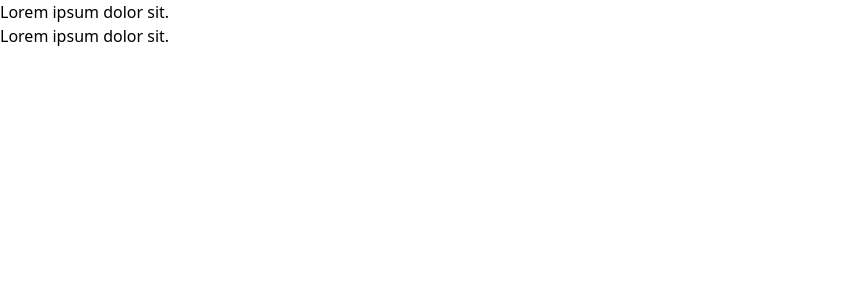
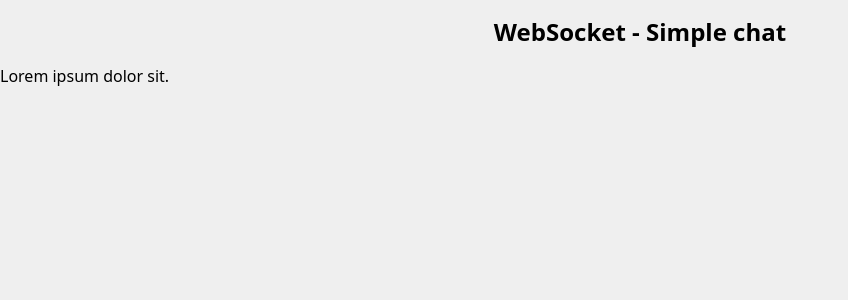
Before and after one commit to cunguyendev/websocket-simple-chat, a React (Vite) app: page / in a window 1280 px wide. Shown: the top 300 px of the page, without its empty margins (0-848 px from the left). Built offline with nearby package versions, Linux system fonts and the light colour scheme.

Commit message:
Update main layout

```diff
--- a/package.json
+++ b/package.json
@@ -10,9 +10,10 @@
     "preview": "vite preview"
   },
   "dependencies": {
+    "@tailwindcss/vite": "^4.1.3",
+    "clsx": "^2.1.1",
     "react": "^19.0.0",
     "react-dom": "^19.0.0",
-    "@tailwindcss/vite": "^4.1.3",
     "tailwindcss": "^4.1.3"
   },
   "devDependencies": {
--- a/src/App.tsx
+++ b/src/App.tsx
@@ -2,7 +2,7 @@ import { MainLayout } from './layouts';
 
 const App = () => {
   return (
-    <MainLayout>
+    <MainLayout title="WebSocket - Simple chat">
       <h1 className="">Lorem ipsum dolor sit.</h1>
     </MainLayout>
   );
--- a/src/layouts/MainLayout.tsx
+++ b/src/layouts/MainLayout.tsx
@@ -1,14 +1,25 @@
 import { ReactNode } from 'react';
+import { clsx } from 'clsx';
 
-interface MainLayoutProps {
+interface MainLayoutProps
+  extends React.DetailedHTMLProps<
+    React.HTMLAttributes<HTMLElement>,
+    HTMLElement
+  > {
   children?: ReactNode;
+  title?: string;
 }
 
-export const MainLayout = ({ children }: MainLayoutProps) => {
+export const MainLayout = ({
+  title,
+  children,
+  className,
+  ...rest
+}: MainLayoutProps) => {
   return (
-    <div className="bg-primary">
-      <p>Lorem ipsum dolor sit.</p>
+    <main className={clsx('bg-[#efefef] h-screen', className)} {...rest}>
+      {title && <h1 className="text-center p-4 text-2xl font-bold">{title}</h1>}
       {children}
-    </div>
+    </main>
   );
 };
```
Also changed, not shown: 1 other file (tests, documents, lock files or other folders).
